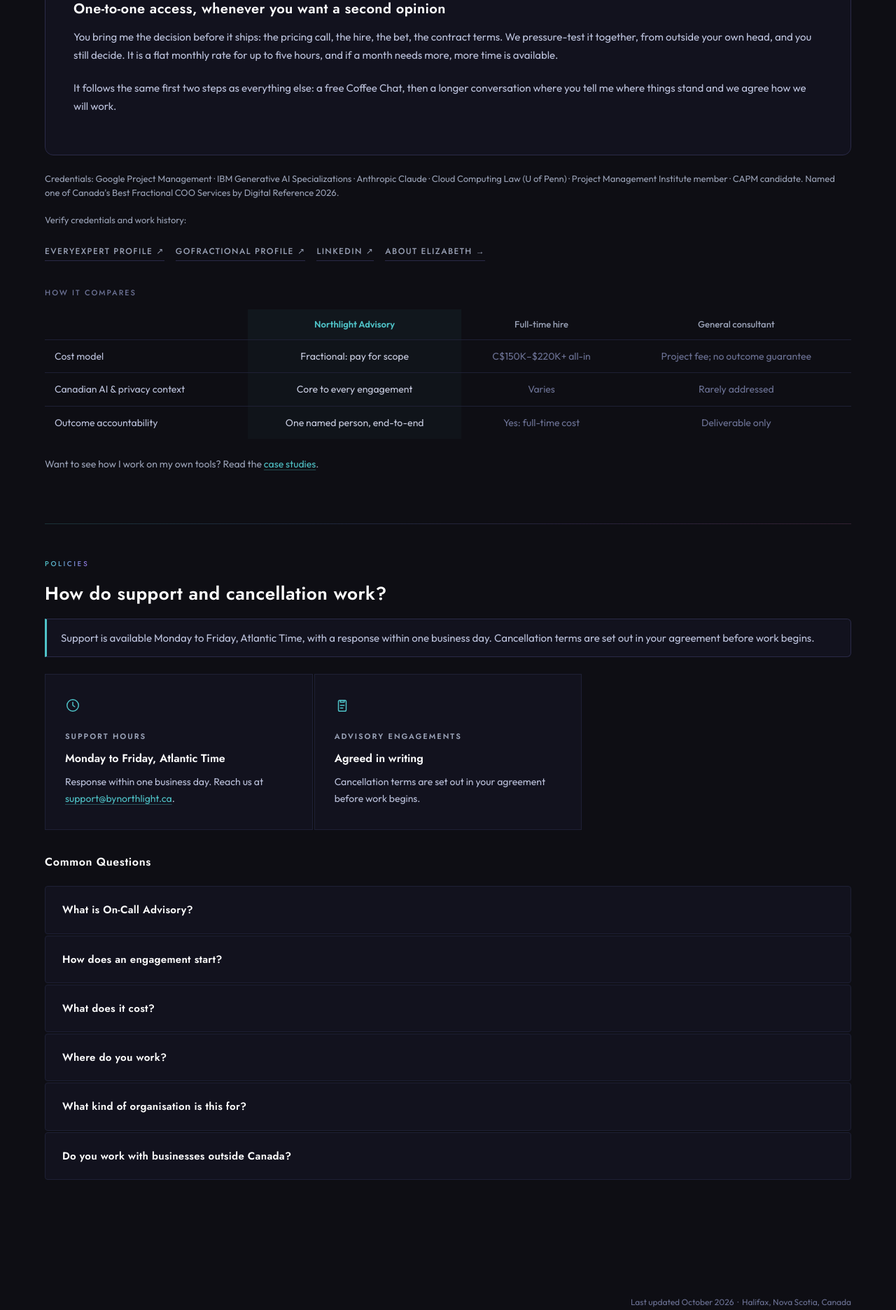
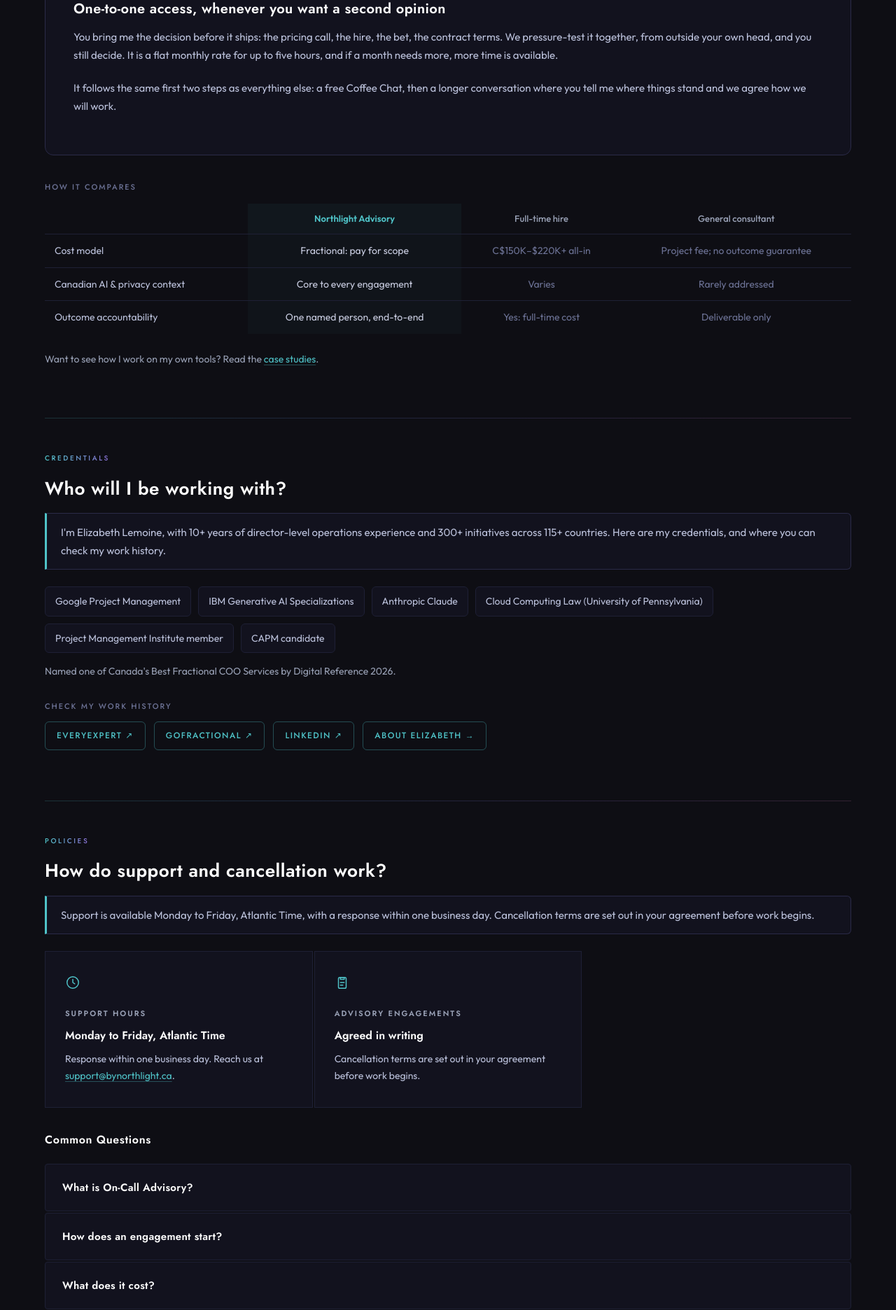
Before and after one commit to elizabethlemoine33-commits/bynorthlight-site, a Jekyll site: the page built from services.html, in a window 1280 px wide. Shown: the part 2414-4286 px from the top of the page at 70% size. Built offline with Jekyll 4.4.1, drawn with Linux system fonts in a browser that asks for light colours.

Commit message:
Services: credentials as their own section; profile links look the same in every state; visited buttons keep white text
Co-Authored-By: Claude Sonnet 5.5 <noreply@anthropic.com>

```diff
--- a/services.html
+++ b/services.html
@@ -206,16 +206,19 @@ head_extra: |
         text-decoration: none; cursor: pointer; transition: opacity 0.2s;
       }
       .btn-primary:hover { opacity: 0.88; color: #fff; }
-      .profile-links {
-        display: flex; gap: 16px; flex-wrap: wrap; margin-top: 20px;
+      .btn-primary:visited { color: #fff; }
+      .cred-chips { list-style: none; padding: 0; margin: 20px 0 14px; display: flex; flex-wrap: wrap; gap: 10px; }
+      .cred-chips li { font-family: 'Outfit', sans-serif; font-size: 14px; color: var(--haze); background: var(--surface); border: 1px solid var(--border); border-radius: 6px; padding: 8px 14px; }
+      .cred-note { font-family: 'Outfit', sans-serif; font-size: 14px; color: var(--muted); margin: 0 0 28px; }
+      .cred-verify-label { font-family: 'Jost', sans-serif; font-size: 11px; font-weight: 500; letter-spacing: 0.18em; text-transform: uppercase; color: var(--structural); margin: 0 0 12px; }
+      .profile-links { display: flex; gap: 12px; flex-wrap: wrap; margin-top: 0; }
+      .profile-link, .profile-link:visited {
+        font-family: 'Jost', sans-serif; font-size: 12px; font-weight: 500;
+        letter-spacing: 0.12em; text-transform: uppercase; color: var(--glacial);
+        text-decoration: none; border: 1px solid rgba(79,195,200,0.35); border-radius: 6px;
+        padding: 9px 16px; transition: color 0.2s, border-color 0.2s;
       }
-      .profile-link {
-        font-family: 'Jost', sans-serif; font-size: 12px; font-weight: 500;
-        letter-spacing: 0.12em; text-transform: uppercase; color: var(--muted);
-        text-decoration: none; border-bottom: 1px solid var(--border-2);
-        padding-bottom: 2px; transition: color 0.2s, border-color 0.2s;
-      }
-      .profile-link:hover { color: var(--glacial); border-color: var(--glacial); }
+      .profile-link:hover { color: var(--text); border-color: var(--glacial); }
 
       /* Product cards */
       .product-grid {
@@ -403,14 +406,6 @@ head_extra: |
         <p class="advisory-card-body">It follows the same first two steps as everything else: a free Coffee Chat, then a longer conversation where you tell me where things stand and we agree how we will work.</p>
       </div>
 
-      <div class="profile-links" style="margin-top: 24px;">
-          <p style="font-family: 'Outfit', sans-serif; font-size: 13px; color: var(--muted); line-height: 1.5; width: 100%; margin-bottom: 4px;">Credentials: Google Project Management · IBM Generative AI Specializations · Anthropic Claude · Cloud Computing Law (U of Penn) · Project Management Institute member · CAPM candidate. Named one of Canada's Best Fractional COO Services by Digital Reference 2026.</p>
-          <p style="font-family: 'Outfit', sans-serif; font-size: 13px; color: var(--muted); line-height: 1.5; width: 100%; margin-bottom: 8px;">Verify credentials and work history:</p>
-          <a href="https://www.everyexpert.com/elizabethlemoine" target="_blank" rel="noopener" class="profile-link">EveryExpert Profile ↗</a>
-          <a href="https://www.gofractional.com/r/elizabeth-anne-randell-lemoine" target="_blank" rel="noopener" class="profile-link">GoFractional Profile ↗</a>
-          <a href="https://www.linkedin.com/in/elizabethannelemoine" target="_blank" rel="noopener" class="profile-link">LinkedIn ↗</a>
-          <a href="/about.html" class="profile-link">About Elizabeth →</a>
-        </div>
 
       <div style="margin-top: 36px; overflow-x: auto;">
         <p style="font-family: 'Jost', sans-serif; font-size: 11px; font-weight: 500; letter-spacing: 0.18em; text-transform: uppercase; color: var(--structural); margin-bottom: 14px;">How It Compares</p>
@@ -447,6 +442,30 @@ head_extra: |
       </div>
 
       <p style="font-family:'Outfit',sans-serif;font-size:14px;color:var(--muted);margin-top:24px;">Want to see how I work on my own tools? Read the <a href="/case-studies/">case studies</a>.</p>
+    </div>
+
+    <!-- ── CREDENTIALS ── -->
+    <div class="section-block" id="credentials">
+      <div class="section-divider"></div>
+      <p class="section-eyebrow">Credentials</p>
+      <h2 class="section-title">Who will I be working with?</h2>
+      <div class="answer-block"><p>I'm Elizabeth Lemoine, with 10+ years of director-level operations experience and 300+ initiatives across 115+ countries. Here are my credentials, and where you can check my work history.</p></div>
+      <ul class="cred-chips">
+        <li>Google Project Management</li>
+        <li>IBM Generative AI Specializations</li>
+        <li>Anthropic Claude</li>
+        <li>Cloud Computing Law (University of Pennsylvania)</li>
+        <li>Project Management Institute member</li>
+        <li>CAPM candidate</li>
+      </ul>
+      <p class="cred-note">Named one of Canada's Best Fractional COO Services by Digital Reference 2026.</p>
+      <p class="cred-verify-label">Check my work history</p>
+      <div class="profile-links">
+        <a href="https://www.everyexpert.com/elizabethlemoine" target="_blank" rel="noopener" class="profile-link">EveryExpert &#8599;</a>
+        <a href="https://www.gofractional.com/r/elizabeth-anne-randell-lemoine" target="_blank" rel="noopener" class="profile-link">GoFractional &#8599;</a>
+        <a href="https://www.linkedin.com/in/elizabethannelemoine" target="_blank" rel="noopener" class="profile-link">LinkedIn &#8599;</a>
+        <a href="/about.html" class="profile-link">About Elizabeth &rarr;</a>
+      </div>
     </div>
 
     <!-- ── SUPPORT & CANCELLATION ── -->
```
